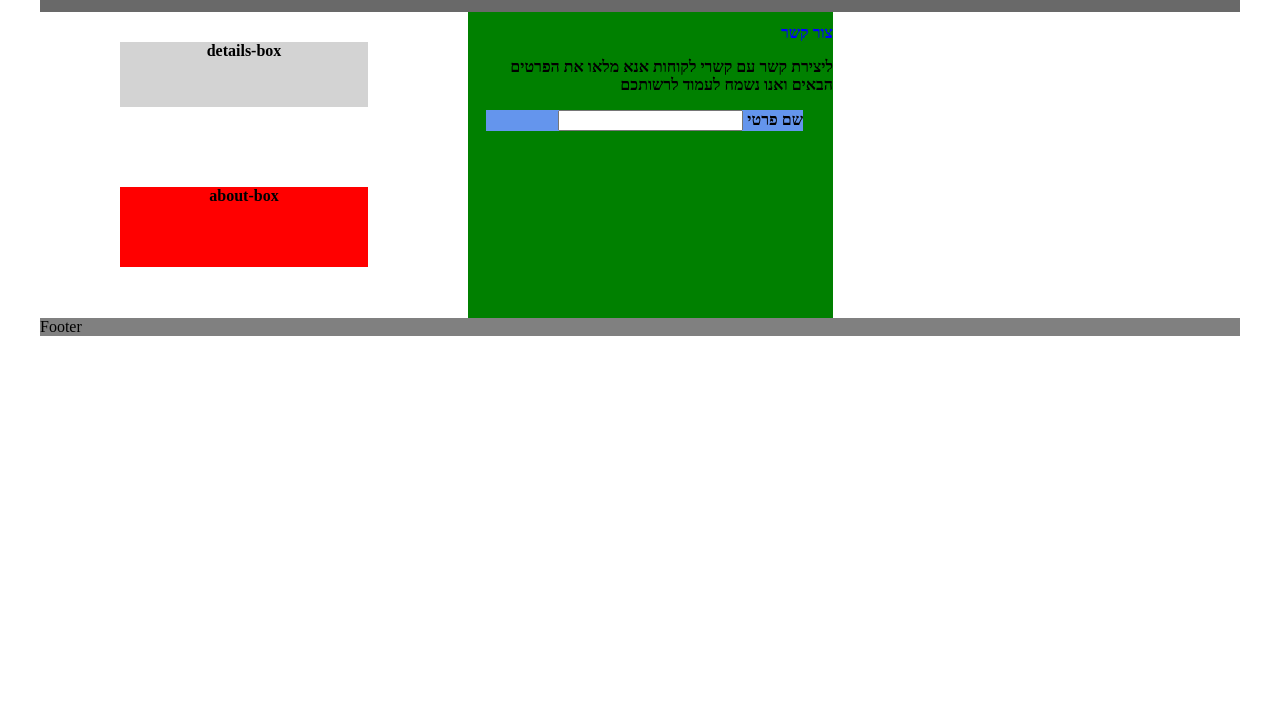
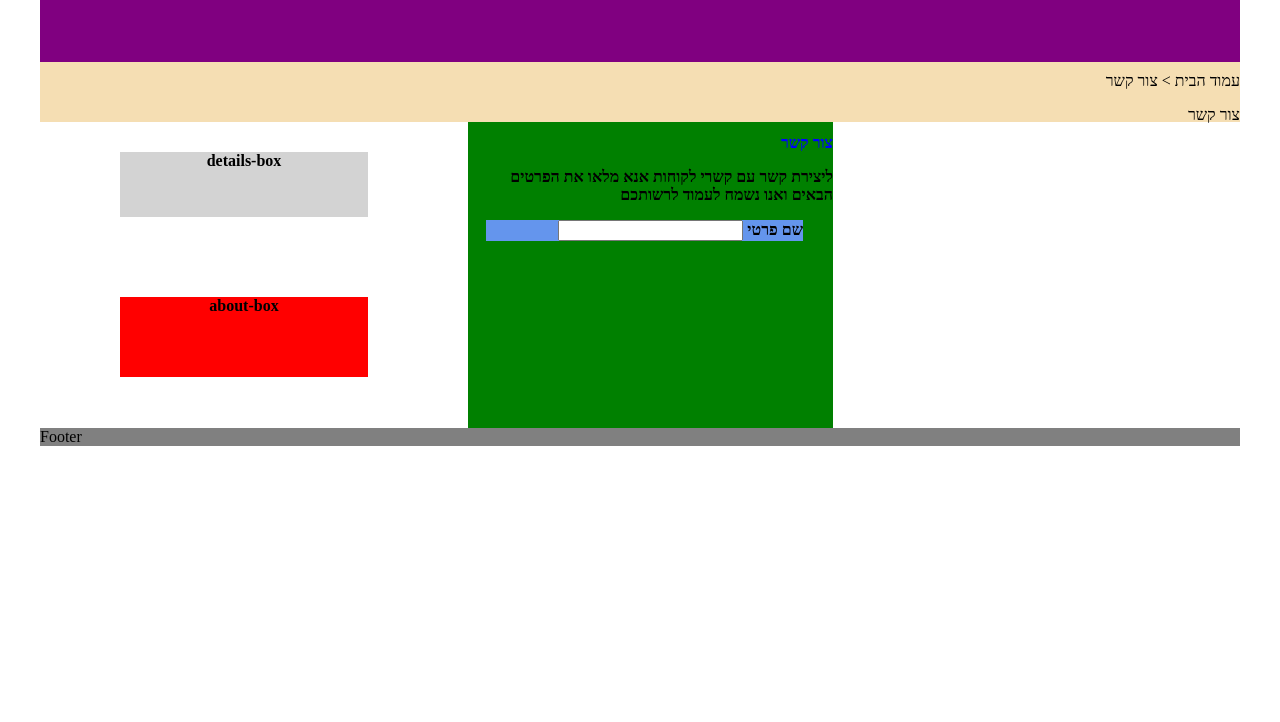
Before and after one commit to HanyRazSivan/MyMidProject, a plain HTML site: page contact.html in a window 1280 px wide. Shown: the part 78-800 px from the top of the page. Drawn offline with Linux system fonts and the light colour scheme.

Commit message:
under-menu

```diff
--- a/contact.css
+++ b/contact.css
@@ -5,20 +5,29 @@ ul {
 }
 ul li { display: inline;}
 
-.upper-nav {
-    background-color: dimgray;
-    height: 50px;
+.menu {
+    display: flex;
+    background-color:purple ;
+    height: 100px;
     direction: rtl;
     text-align: right;
     font-size: 20px;
     margin-top: 0px;
 }
 
+.under-menu {
+    padding-top: 10px;
+    height: 50px;
+    text-align: right;
+    background-color: wheat
+
+}
 .main-div-wrapper {
     display: flex;
     flex-flow: row wrap;
     font-weight: bold;
     text-align: center;
+
 
 }
 
@@ -56,6 +65,7 @@ ul li { display: inline;}
     color: blue;
 }
 .create-contact-box-head p {
+
     color: black;
 }
 
--- a/contact.html
+++ b/contact.html
@@ -9,7 +9,7 @@
 </head>
 <body>
     <header class="header">
-        <nav class="upper-nav">
+        <nav class="menu">
             <ul>
                 <li><a href="#">אודות</a></li>
                 <li><a href="#">חטיבות</a></li>
@@ -22,6 +22,10 @@
             </ul>
         </nav>
     </header>
+       <div class="under-menu">
+           עמוד הבית > צור קשר
+             <p> צור קשר</p>
+    </div>
 
     <div class="main-div-wrapper">
         <div class="left-boxes">
```
